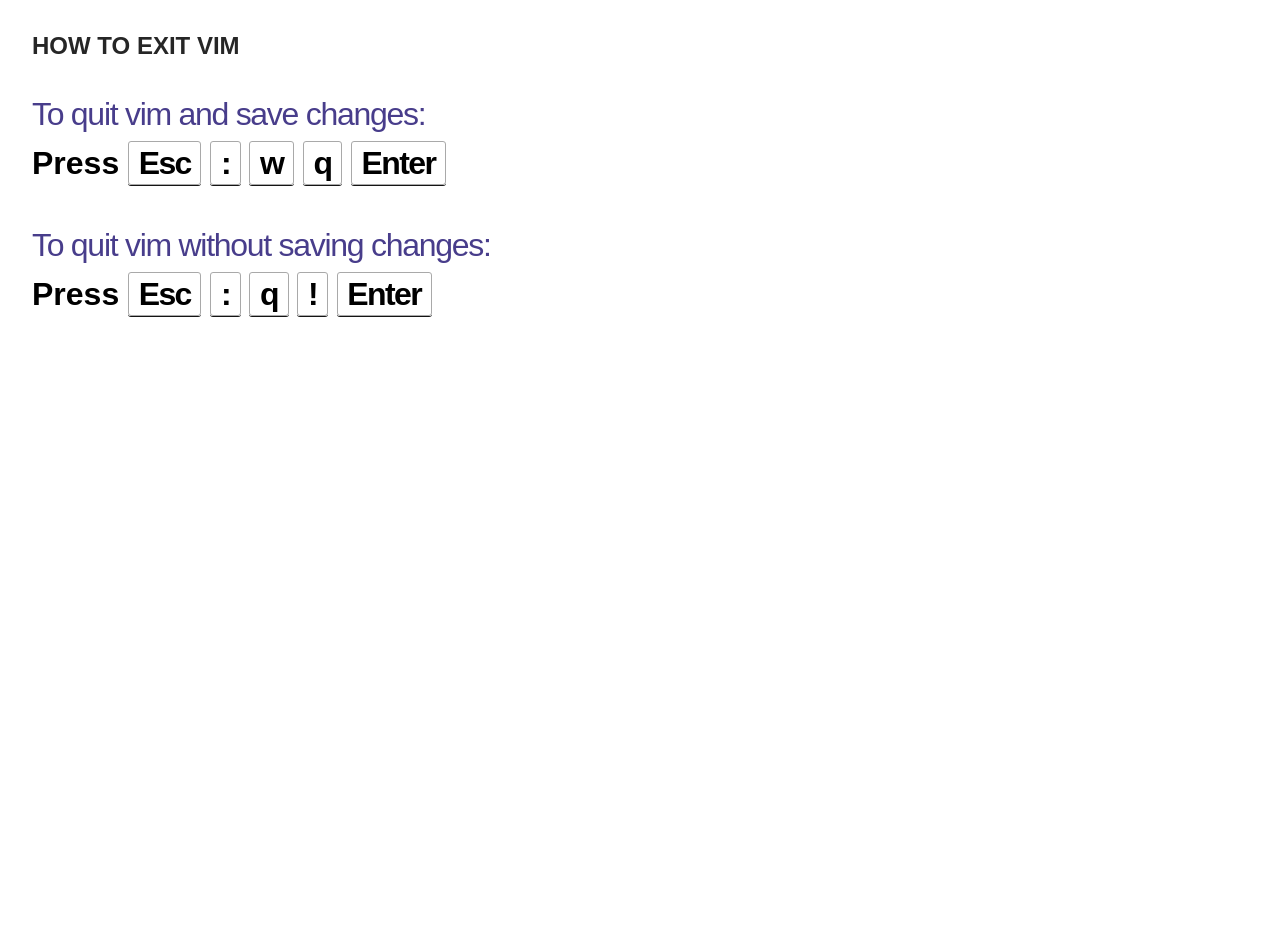
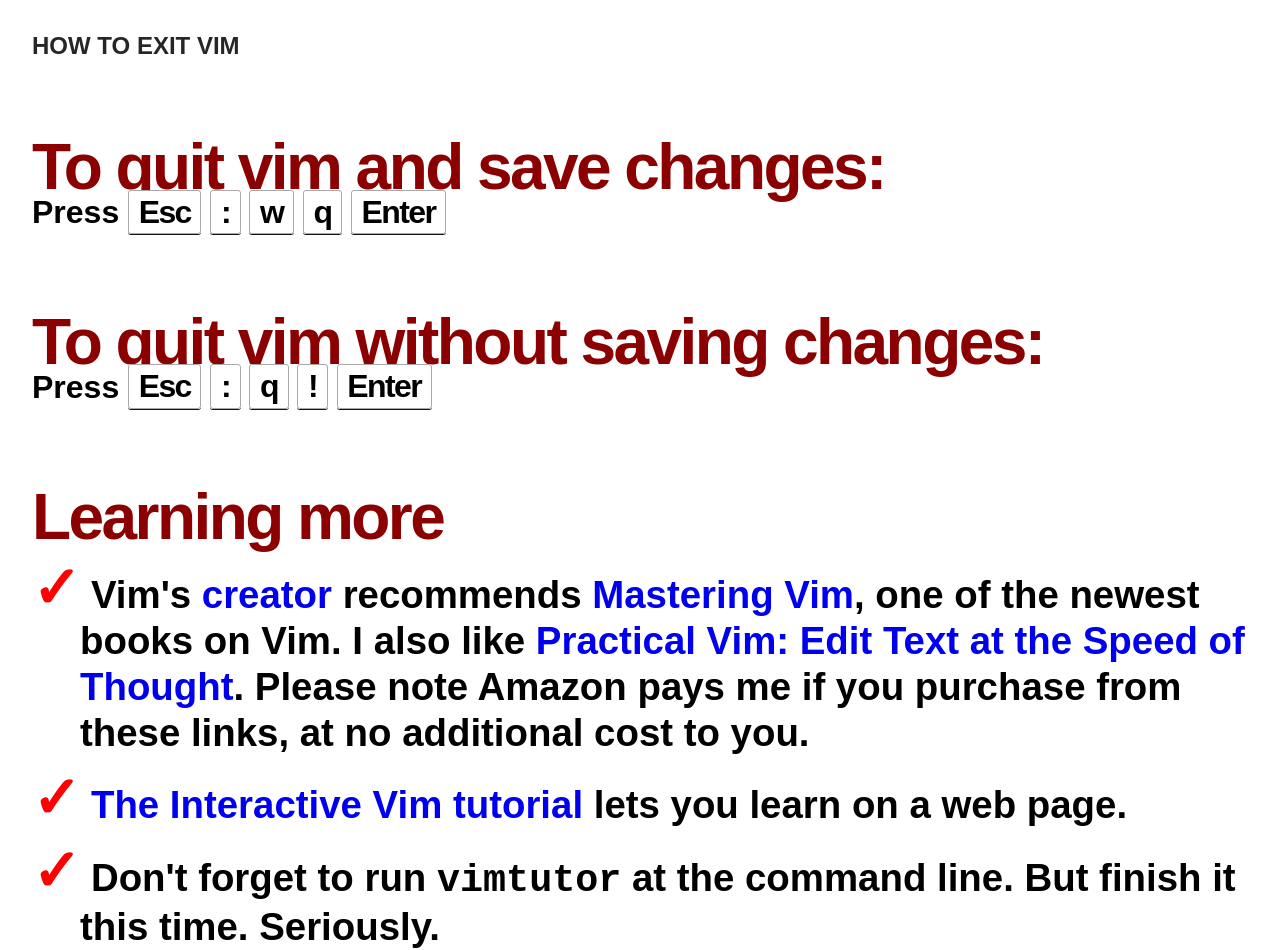
Before and after one commit to howtoexitthevimeditor/howtoexitthevimeditor, a plain HTML site: page index.html in a window 1280 px wide. Before the commit the page ends 800 px from the top, so only its background shows below. Drawn offline with Linux system fonts and the light colour scheme.

Commit message:
Add some references and aff link

```diff
--- a/index.html
+++ b/index.html
@@ -8,24 +8,39 @@
 <meta description="How to exit the Vim editor">
 <meta keywords="How to exit the Vim editor,vim,vi">
 <link rel="stylesheet" type="text/css" href="tinysite.css" media="all" />
-<!--
-<link href='http://fonts.googleapis.com/css?family=Roboto:400,700' rel='stylesheet' type='text/css'>
--->
+<!-- Of course this was written using Vim! -->
 <style type="text/css">
 	h1{font-size: .75em;font-weight:700;}
-	h2{font-size: 1em;font-weight:400;letter-spacing: -.04em; line-height: 1.7em;color:darkslateblue;margin-bottom:-1em;  }
+	h2{font-size: 1em;font-weight:700;letter-spacing: -.04em; line-height: 1.7em;color:darkred ;margin-bottom:-1em;font-size:2em;  }
 	p{font-family: sans-serif;font-weight:700;}
-
+    ul{margin-top:1.8em;}
+    li{font-size:1.2em;line-height:1.2em;margin-bottom:.5em;}
 </style>
 <title>How to exit the Vim editor</title>
 </head>
 <body>
+<div style="height: 100vh">
+
     <h1>HOW TO EXIT VIM</h1>
     <h2>To quit vim and save changes:</h2>
     <p>Press <kbd>Esc</kbd> <kbd>:</kbd>  <kbd>w</kbd>  <kbd>q</kbd> <kbd>Enter</kbd></p> <h2>To quit vim without saving changes:</h2>
     <p>Press <kbd>Esc</kbd> <kbd>:</kbd> <kbd>q</kbd>  <kbd>!</kbd> <kbd>Enter</kbd></p>
+    <h2>Learning more</h2>
+    <ul>
 
-
-
+        <li>
+            Vim's <a href="https://iccf-holland.org/vim_books.html">creator</a> recommends <a href="https://amzn.to/2D8NOqf">Mastering Vim</a>, one of the newest books on Vim. I also like <a href="https://amzn.to/2MM61hF">Practical Vim: Edit Text at the Speed of Thought</a>. Please note Amazon pays me if you
+            purchase from these links, at no additional cost to you.
+        </li>
+        <li>
+            <a href="https://www.openvim.com/">The Interactive Vim tutorial</a>
+            lets you learn on a web page.
+        </li>
+        <li>
+            Don't forget to run <code>vimtutor</code> at the command line.
+            But finish it this time. Seriously.
+        </li>
+    </ul>
+</div>
 </body>
 </html>
```
